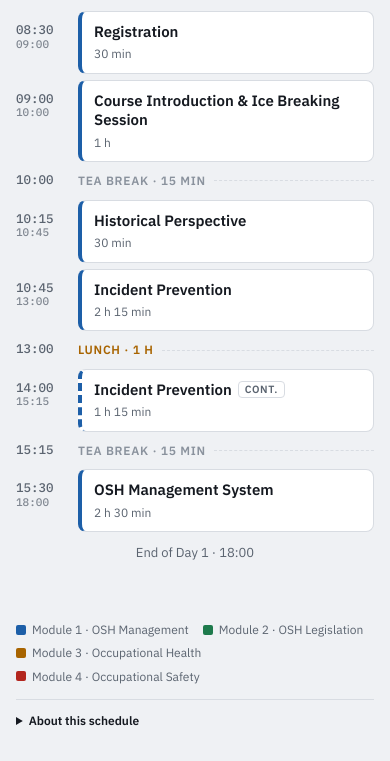
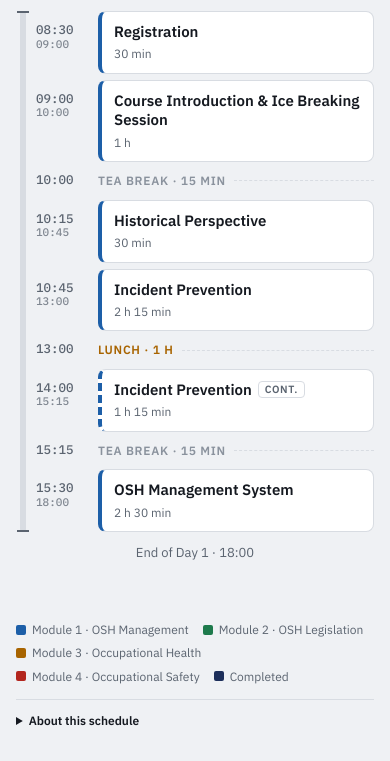
Before and after one commit to thinkblu/SHO, a plain HTML site: page index.html in a window 390 px wide. Shown: the part 276-1037 px from the top of the page. Drawn offline with nearby package versions, Linux system fonts and the light colour scheme.

Commit message:
Add files via upload

```diff
--- a/index.html
+++ b/index.html
@@ -33,6 +33,8 @@ img { max-width: 100%; }
   --on-accent: #1A1500;
   --m1: #1D5FA8; --m2: #1E7A4C; --m3: #A86400; --m4: #B3261E;
   --brk: #8A929D;
+  --navy: #1C2E5A; --on-navy: #FFFFFF; --on-navy-muted: #B9C4DD; --navy-ink: #1C2E5A;
+  --meter: #1C2E5A; --track: #D8DCE2;
   --font-display: "Barlow Condensed", "Arial Narrow", "Roboto Condensed", sans-serif;
   --font-body: "IBM Plex Sans", system-ui, -apple-system, "Segoe UI", sans-serif;
   --font-mono: "IBM Plex Mono", ui-monospace, "SFMono-Regular", Menlo, monospace;
@@ -42,6 +44,8 @@ img { max-width: 100%; }
     --bg: #101318; --surface: #191D24; --fg: #E7EAEE; --muted: #98A1AD; --line: #2B313A;
     --accent: #F2B705; --on-accent: #1A1500;
     --m1: #6EA7E6; --m2: #57C08A; --m3: #E6A23A; --m4: #EE736A; --brk: #6E7682;
+    --navy: #22396E; --on-navy: #EEF2FA; --on-navy-muted: #A9B8D8; --navy-ink: #8EA6DA;
+    --meter: #5C7BC0; --track: #2B313A;
     color-scheme: dark;
   }
 }
@@ -49,6 +53,8 @@ img { max-width: 100%; }
   --bg: #101318; --surface: #191D24; --fg: #E7EAEE; --muted: #98A1AD; --line: #2B313A;
   --accent: #F2B705; --on-accent: #1A1500;
   --m1: #6EA7E6; --m2: #57C08A; --m3: #E6A23A; --m4: #EE736A; --brk: #6E7682;
+  --navy: #22396E; --on-navy: #EEF2FA; --on-navy-muted: #A9B8D8; --navy-ink: #8EA6DA;
+  --meter: #5C7BC0; --track: #2B313A;
   color-scheme: dark;
 }
 
@@ -148,14 +154,37 @@ main { padding-block: 16px 40px; }
 .tag { display: inline-block; font-size: 10.5px; font-weight: 600; letter-spacing: .06em; text-transform: uppercase; padding: 1px 6px; border-radius: 4px; border: 1px solid var(--line); color: var(--muted); margin-left: 6px; vertical-align: 2px; }
 .row.cont .card { border-left-style: dashed; }
 .row.now .card { box-shadow: 0 0 0 2px var(--accent); }
-.nowpill { position: absolute; top: -9px; right: 10px; background: var(--accent); color: var(--on-accent); font-size: 10.5px; font-weight: 700; letter-spacing: .08em; text-transform: uppercase; padding: 1px 7px; border-radius: 999px; }
+.nowpill { display: none; position: absolute; top: -9px; right: 10px; background: var(--accent); color: var(--on-accent); font-size: 10.5px; font-weight: 700; letter-spacing: .08em; text-transform: uppercase; padding: 1px 7px; border-radius: 999px; }
 
 .row.pause .time { padding-top: 4px; }
 .pausebar { display: flex; align-items: center; gap: 8px; font-size: 12px; color: var(--brk); font-weight: 600; letter-spacing: .06em; text-transform: uppercase; padding-block: 4px; }
 .pausebar::after { content: ""; flex: 1; height: 0; border-top: 1px dashed var(--line); }
 .row.pause.meal .pausebar { color: var(--m3); }
+.row.now .nowpill { display: block; }
 .row.pause.now .pausebar { color: var(--fg); }
 .row.pause.now .pausebar::before { content: "Now"; background: var(--accent); color: var(--on-accent); padding: 0 6px; border-radius: 999px; font-size: 10.5px; }
+
+/* Live progress meter: runs down the left of the timeline from the day's
+   first session to its last. Navy fill = time already passed. */
+.tlwrap { position: relative; padding-left: 20px; }
+.meter { position: absolute; left: 4px; top: 0; bottom: 0; width: 6px; border-radius: 3px; background: var(--track); }
+.meter .fill { position: absolute; left: 0; right: 0; top: 0; height: 0; border-radius: 3px; background: var(--meter); transition: height .4s ease; }
+.meter .cap { position: absolute; left: 50%; width: 12px; height: 2px; margin-left: -6px; background: var(--muted); }
+.meter .cap.s { top: 0; } .meter .cap.e { bottom: 0; }
+.nowline { position: absolute; left: 0; width: 20px; height: 0; border-top: 2px solid var(--accent); pointer-events: none; z-index: 3; transition: top .4s ease; }
+.nowline::before { content: ""; position: absolute; left: 0; top: -9px; width: 14px; height: 14px; border-radius: 50%; background: var(--accent); border: 2px solid var(--bg); box-sizing: border-box; }
+.nowline span { position: absolute; left: 18px; top: -11px; background: var(--accent); color: var(--on-accent); font-family: var(--font-mono); font-size: 11px; font-weight: 500; padding: 1px 6px; border-radius: 999px; white-space: nowrap; font-variant-numeric: tabular-nums; }
+.daypct { font-size: 12.5px; color: var(--muted); margin: -6px 0 10px; text-align: center; font-variant-numeric: tabular-nums; }
+.daypct b { color: var(--fg); }
+
+/* Sessions whose time has passed */
+.row.done .card { background: var(--navy); border-color: var(--navy); border-left-color: var(--mc); }
+.row.done .card .t { color: var(--on-navy); }
+.row.done .card .sub, .row.done .card .dur { color: var(--on-navy-muted); }
+.row.done .tag { color: var(--on-navy-muted); border-color: var(--on-navy-muted); }
+.row.done .time { color: var(--navy-ink); }
+.row.done.pause .pausebar { color: var(--navy-ink); }
+@media (prefers-reduced-motion: reduce) { .meter .fill, .nowline { transition: none; } }
 
 .endline { margin-top: 12px; font-size: 13px; color: var(--muted); text-align: center; }
 .note { margin-top: 14px; background: var(--surface); border: 1px solid var(--line); border-radius: 8px; padding: 10px 12px; font-size: 13px; color: var(--muted); }
@@ -324,7 +353,7 @@ footer ul { padding-left: 18px; margin: 8px 0 0; }
   // Legend
   document.getElementById("legend").innerHTML = Object.keys(MODS).map(function (k) {
     return '<span style="--mc:var(' + MODS[k].v + ')"><i></i>' + MODS[k].name + " · " + MODS[k].full + "</span>";
-  }).join("");
+  }).join("") + '<span style="--mc:var(--navy)"><i></i>Completed</span>';
 
   // Status line
   function renderStatus() {
@@ -397,27 +426,91 @@ footer ul { padding-left: 18px; margin: 8px 0 0; }
 
   function sessionRows(i) {
     var sess = DAYS[i][1];
-    var isToday = i === todayIdx;
-    var nm = nowMin();
     return sess.map(function (s) {
       var a = mins(s[0]), b = mins(s[1]);
-      var live = isToday && nm >= a && nm < b;
+      var live = false;
       var t = s[2];
       if (t === B || t === L || t === BF) {
         var label = t === B ? "Tea break" : t === L ? "Lunch" : "Breakfast";
-        return '<li class="row pause' + (t !== B ? " meal" : "") + (live ? " now" : "") + '">' +
+        return '<li class="row pause' + (t !== B ? " meal" : "") + '" data-a="' + a + '" data-b="' + b + '">' +
           '<div class="time">' + fmt(s[0]) + "</div>" +
           '<div class="pausebar">' + label + " · " + dur(b - a) + "</div></li>";
       }
       var cont = / \(cont\.\)$/.test(t);
       var title = cont ? t.replace(/ \(cont\.\)$/, "") : t;
-      return '<li class="row' + (cont ? " cont" : "") + (live ? " now" : "") + '">' +
+      return '<li class="row' + (cont ? " cont" : "") + '" data-a="' + a + '" data-b="' + b + '">' +
         '<div class="time">' + fmt(s[0]) + "<span>" + fmt(s[1]) + "</span></div>" +
-        '<div class="card">' + (live ? '<span class="nowpill">Now</span>' : "") +
+        '<div class="card"><span class="nowpill">Now</span>' +
         '<div class="t">' + esc(title) + (cont ? '<span class="tag">cont.</span>' : "") + "</div>" +
         (s[3] ? '<div class="sub">' + esc(s[3]) + "</div>" : "") +
         '<div class="dur">' + dur(b - a) + "</div></div></li>";
     }).join("");
+  }
+
+  function timeline(i) {
+    return '<div class="tlwrap" data-i="' + i + '">' +
+      '<div class="meter" aria-hidden="true"><div class="fill"></div><i class="cap s"></i><i class="cap e"></i></div>' +
+      '<ol class="tl">' + sessionRows(i) + "</ol>" +
+      '<div class="nowline" hidden></div></div>';
+  }
+
+  // Where is "now" relative to day i? -1 = day is over, 1 = day is ahead, 0 = today
+  function dayPhase(i) {
+    if (dates[i] < startOfToday) return -1;
+    if (dates[i] > startOfToday) return 1;
+    return 0;
+  }
+
+  // Mark passed / current sessions and move the meter. Runs on render and every 30 s.
+  function updateProgress() {
+    var nm = now.getHours() * 60 + now.getMinutes() + now.getSeconds() / 60;
+    main.querySelectorAll(".tlwrap").forEach(function (wrap) {
+      var i = +wrap.dataset.i, phase = dayPhase(i);
+      var rows = wrap.querySelectorAll(".row");
+      var list = wrap.querySelector(".tl");
+      var fill = wrap.querySelector(".fill");
+      var line = wrap.querySelector(".nowline");
+      var total = list.offsetHeight;
+      var y = 0;
+      rows.forEach(function (r) {
+        var a = +r.dataset.a, b = +r.dataset.b;
+        var done = phase < 0 || (phase === 0 && nm >= b);
+        var live = phase === 0 && nm >= a && nm < b;
+        r.classList.toggle("done", done);
+        r.classList.toggle("now", live);
+      });
+      if (phase < 0) y = total;
+      else if (phase === 0) {
+        var first = +rows[0].dataset.a, last = +rows[rows.length - 1].dataset.b;
+        if (nm <= first) y = 0;
+        else if (nm >= last) y = total;
+        else {
+          for (var k = 0; k < rows.length; k++) {
+            var r = rows[k], a = +r.dataset.a, b = +r.dataset.b;
+            if (nm < a) { y = r.offsetTop - 3; break; }          // in a gap before this row
+            if (nm < b) { y = r.offsetTop + (nm - a) / (b - a) * r.offsetHeight; break; }
+          }
+        }
+      }
+      fill.style.height = Math.max(0, Math.min(total, y)) + "px";
+      if (phase === 0) {
+        line.hidden = false;
+        line.style.top = Math.max(0, Math.min(total, y)) + "px";
+      } else line.hidden = true;
+
+      var pct = wrap.parentNode.querySelector(".daypct");
+      if (pct) {
+        var f = rows.length ? +rows[0].dataset.a : 0, l = rows.length ? +rows[rows.length - 1].dataset.b : 0;
+        if (phase === 0) {
+          var p = Math.round(Math.max(0, Math.min(1, (nm - f) / (l - f))) * 100);
+          var left = Math.max(0, Math.round(l - nm));
+          pct.innerHTML = nm < f ? "Class starts at <b>" + fmt(String(Math.floor(f / 60)).padStart(2, "0") + String(f % 60).padStart(2, "0")) + "</b>"
+            : nm >= l ? "<b>Done for today</b>"
+            : "Now <b>" + String(now.getHours()).padStart(2, "0") + ":" + String(now.getMinutes()).padStart(2, "0") + "</b> · <b>" + p + "%</b> of today done · " + dur(left) + " to go";
+          pct.hidden = false;
+        } else pct.hidden = true;
+      }
+    });
   }
 
   function renderDay(dir) {
@@ -440,11 +533,13 @@ footer ul { padding-left: 18px; margin: 8px 0 0; }
           '<div class="meta">' + fmt(first) + "–" + fmt(last) + " · " + hrs.toFixed(2).replace(/\.?0+$/, "") + " h of class</div></div>" +
         '<button class="nav" id="next" type="button" aria-label="Next day"' + (i === DAYS.length - 1 ? " disabled" : "") + ">" + nextSvg + "</button>" +
       "</div>" +
-      '<ol class="tl">' + sessionRows(i) + "</ol>" + extra +
+      '<div class="daypct" hidden></div>' +
+      timeline(i) + extra +
       '<div class="endline">' + (i === DAYS.length - 1 ? "End of course · " : "End of Day " + (i + 1) + " · ") + fmt(last) + "</div>" +
       "</section>";
     document.getElementById("prev").onclick = function () { if (sel > 0) select(sel - 1, -1); };
     document.getElementById("next").onclick = function () { if (sel < DAYS.length - 1) select(sel + 1, 1); };
+    updateProgress();
   }
 
   function renderAll() {
@@ -458,8 +553,9 @@ footer ul { padding-left: 18px; margin: 8px 0 0; }
           '<span class="n">Day ' + (i + 1) + "</span>" +
           '<span class="d">' + DOW[dt.getDay()] + " " + dt.getDate() + " " + MON[dt.getMonth()] + " · " + fmt(sess[0][0]) + "–" + fmt(sess[sess.length - 1][1]) + "</span>" +
           '<span class="m">' + mod.name + "</span></button>" +
-        '<ol class="tl">' + sessionRows(i) + "</ol></section>";
+        timeline(i) + "</section>";
     }).join("");
+    updateProgress();
     main.querySelectorAll(".daysec-h").forEach(function (b) {
       b.onclick = function () { setView("day"); select(+b.dataset.i, 0); };
     });
@@ -528,12 +624,14 @@ footer ul { padding-left: 18px; margin: 8px 0 0; }
       sel = startIdx;
       setView("day");
       window.scrollTo(0, 0);
-    } else if (n.getMinutes() !== now.getMinutes()) {
+    } else {
       now = n;
-      if (todayIdx >= 0 && view === "day" && sel === todayIdx) renderDay(0);
+      updateProgress();
     }
   }
   setInterval(refresh, 30000);
+  window.addEventListener("resize", updateProgress);
+  if (document.fonts && document.fonts.ready) document.fonts.ready.then(updateProgress);
   document.addEventListener("visibilitychange", function () { if (!document.hidden) refresh(); });
   window.addEventListener("pageshow", refresh);
 
```
